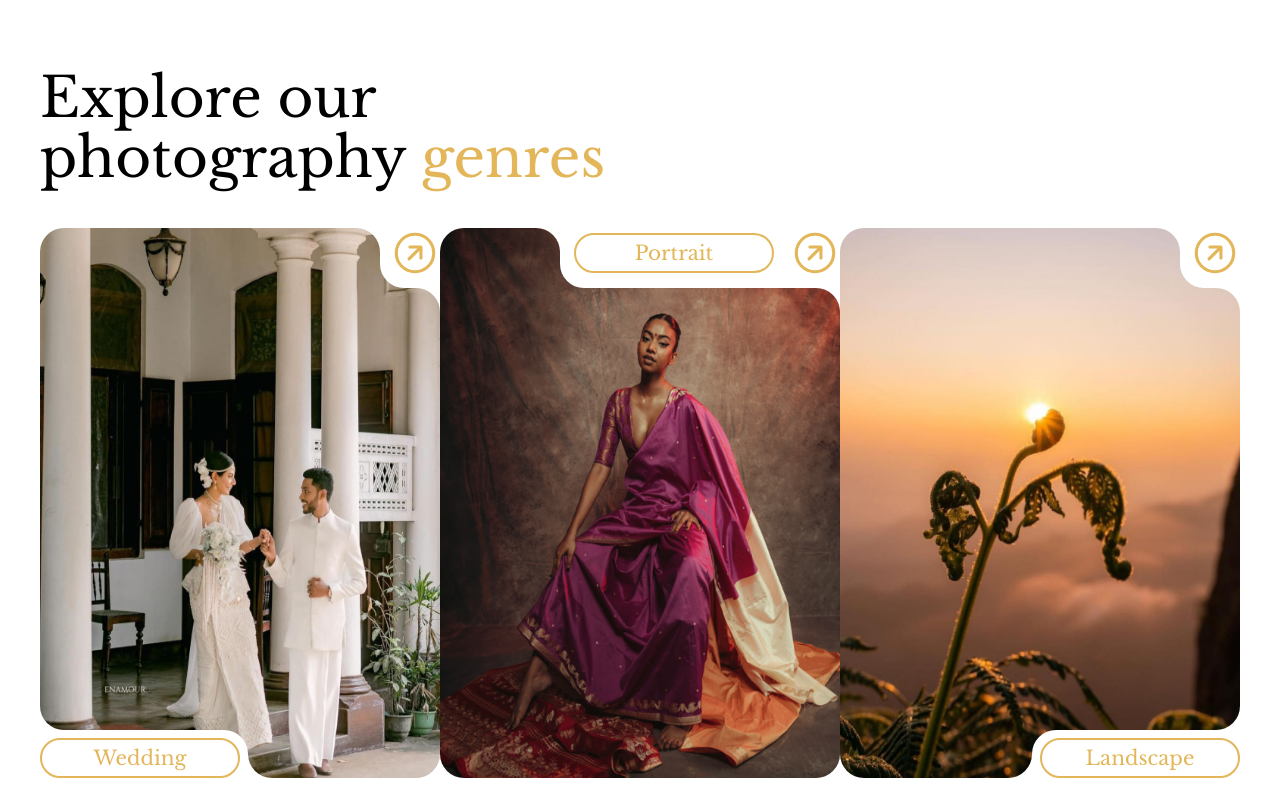
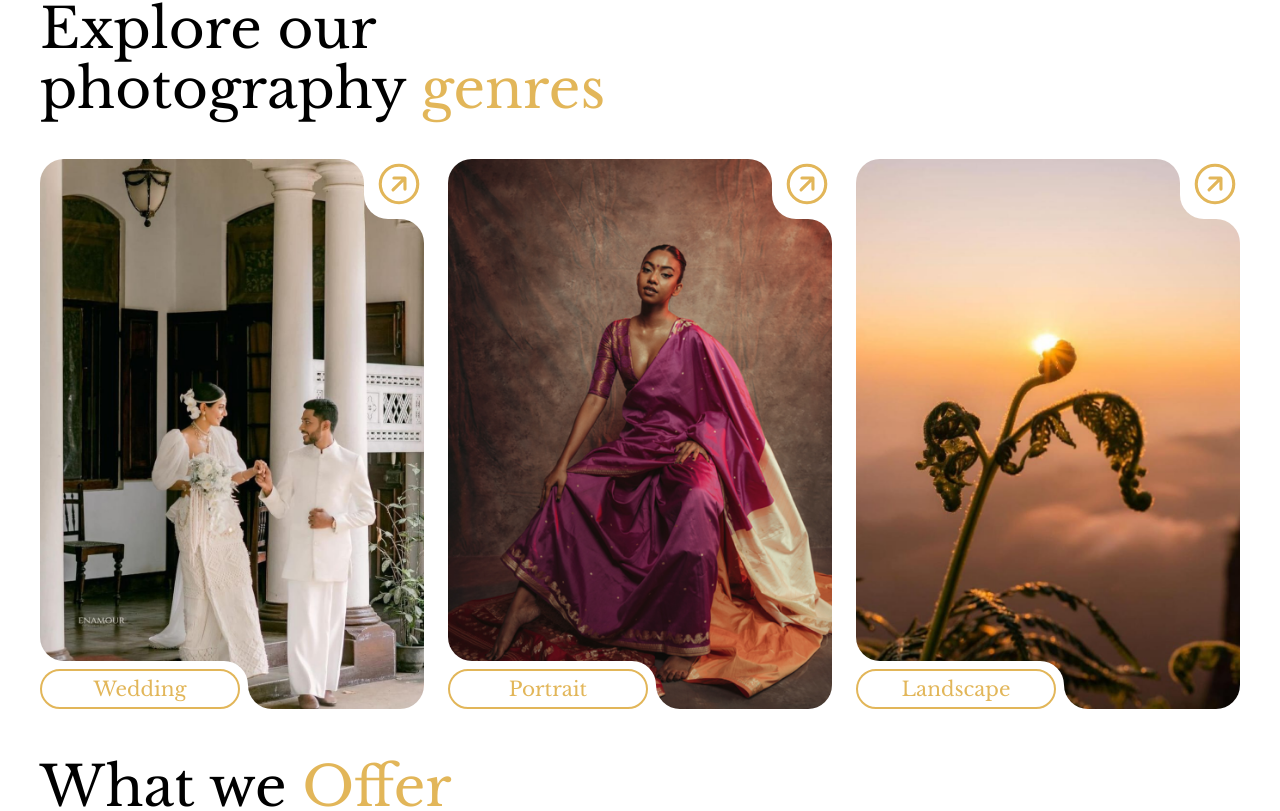
Before and after one commit to rumeshsmrr/photograperWeb, a React (Vite) app: page / in a window 1280 px wide. Shown: the part 849-1660 px from the top of the page. Built offline with nearby package versions, Linux system fonts and the light colour scheme.

Commit message:
give differenct category card sizes for different screen size , change the width and hight of the landing

```diff
--- a/src/Components/Categories/Categories.css
+++ b/src/Components/Categories/Categories.css
@@ -15,6 +15,7 @@
   bottom: -24px;
   right: 0px;
 }
+
 
 
 /* slider  */
--- a/src/Components/Categories/Categories.jsx
+++ b/src/Components/Categories/Categories.jsx
@@ -8,101 +8,60 @@ import { motion } from 'framer-motion';
 
 export default function Categories() {
   return (
-    <div className='pt-2 pl-10 pr-10 mt-10  bg-inherit w-full h-screen flex flex-col justify-center '>
+    <div className='pt-2 px-4 md:px-10 mt-10 bg-inherit w-full  h-fit flex flex-col justify-center'>
       {/* Title with whileInView animation */}
       <motion.div
-        className='font-regular text-[55px] mb-10 titleLineSpace'
+        className='font-regular text-[30px] md:text-[55px] mb-10 titleLineSpace'
         initial={{ x: -100, opacity: 0 }}
-        whileInView={{ x: 0, opacity:1}}
+        whileInView={{ x: 0, opacity: 1 }}
         transition={{ duration: 0.5, delay: 0 }}
       >
         Explore our <br /> photography <span className="text-accent">genres</span>
       </motion.div>
 
-      <div className='w-100 flex justify-between h-fit  '>
-        {/* Image cards */}
-        <motion.div className='w-[450px] h-[550px] relative catCard cursor-pointer'
+      {/* Responsive grid for cards */}
+      <div className='grid grid-cols-1 md:grid-cols-2 lg:grid-cols-3 gap-6 h-fit w-full'>
+        <CategoryCard image={cat1} title="Wedding" delay={0.5} />
+        <CategoryCard image={cat2} title="Portrait" delay={1} />
+        <CategoryCard image={cat3} title="Landscape" delay={1.5} />
+      </div>
+    </div>
+  );
+}
+
+function CategoryCard({ image, title, delay }) {
+  return (
+    <div className='w-full flex flex-wrap gap-3 justify-center '>
+    <motion.div
+      className='relative catCard cursor-pointer w-[300px] md:w-[350px] lg:w-[400px] h-[350px] md:h-[450px] lg:h-[550px]'
       initial={{ x: 100, opacity: 0 }}
       whileInView={{ x: 0, opacity: 1 }}
-        transition={{ duration: 0.5, delay: 0.5}}
+      transition={{ duration: 0.5, delay }}
     >
-          <img className='rounded-3xl w-full h-full' src={cat1} />
+      <img className='rounded-3xl w-full h-full object-cover' src={image} alt={title} />
       <motion.div
-            className='absolute inset-0 bg-white opacity-0 h-[full]'
+        className='absolute inset-0 bg-white opacity-0'
         initial={{ opacity: 0 }}
         whileHover={{
           opacity: [0, 0.8, 0],
           transition: { duration: 0.5 },
         }}
       />
-          <div className='cardCorner bg-white text-[50px] absolute top-0 right-0 text-accent'>
+      <div className='cardCorner bg-white text-[30px] md:text-[50px] absolute top-0 right-0 text-accent'>
         <IoArrowForwardCircleOutline className='-rotate-45 hover:text-black' />
         <div className='shape7'><div id="curved-corner-topright"></div></div>
         <div className='shape8'><div id="curved-corner-topright"></div></div>
       </div>
       <div className='catTag1 pt-2 pb-0 pl-0 pr-2 w-fit bg-white absolute bottom-0 rounded-tr-3xl'>
       <div className='absolute -top-6 left-0'><div id="curved-corner-bottomleft"></div></div>
-            <div className='font-regular text-xl text-accent bg-white py-1 border-solid border-accent border-2 w-[200px] text-center rounded-3xl'>Wedding</div>
+            <div className='font-regular text-xl text-accent bg-white py-1 border-solid border-accent border-2 w-[200px] text-center rounded-3xl'>{title}</div>
             <div className='absolute bottom-0 -right-6'><div id="curved-corner-bottomleft"></div></div>
       </div>
     </motion.div>
-
-        {/* Additional cards */}
-        <motion.div className='w-[450px] h-[550px] relative catCard cursor-pointer'
-        initial={{ x: 100, opacity: 0 }}
-        whileInView={{ x: 0, opacity: 1 }}
-
-        transition={{ duration: 0.5, delay: 1 }}
-        >
-          <img className='rounded-3xl h-full w-full' src={cat2} />
-          <motion.div
-            className='absolute inset-0 bg-white opacity-0 h-full'
-            initial={{ opacity: 0 }}
-            whileHover={{
-              opacity: [0, 0.8, 0],
-              transition: { duration: 0.5 },
-            }}
-          />
-          <div className='cardCorner bg-white text-[50px] absolute top-0 right-0 text-accent flex justify-end gap-2 items-center'>
-            <div className='pt-0 pb-0 pl-1 pr-2 w-fit bg-white'>
-              <div className='font-regular text-xl py-1 text-accent bg-white border-solid border-accent border-2 w-[200px] text-center rounded-3xl'>Portrait</div>
-            </div>
-            <IoArrowForwardCircleOutline className='-rotate-45 hover:text-black' />
-            <div className='shape7'><div id="curved-corner-topright"></div></div>
-            <div className='shape8'><div id="curved-corner-topright"></div></div>
-          </div>
-        </motion.div>
-
-        <motion.div className='w-[450px] h-[550px] relative catCard cursor-pointer'
-        initial={{ x: 100, opacity: 0 }}
-        whileInView={{ x: 0, opacity: 1 }}
-
-        transition={{ duration: 0.5, delay: 1.5 }}
-        >
-          <img className='rounded-3xl h-full w-full'    src={cat3} />
-          <motion.div
-            className='absolute inset-0 bg-white opacity-0 h-fit]'
-            initial={{ opacity: 0 }}
-            whileHover={{
-              opacity: [0, 0.8, 0],
-              transition: { duration: 0.5 },
-            }}
-          />
-          <div className='cardCorner bg-white text-[50px] absolute top-0 right-0 text-accent'>
-            <IoArrowForwardCircleOutline className='-rotate-45 hover:text-black' />
-            <div className='shape7'><div id="curved-corner-topright"></div></div>
-            <div className='shape8'><div id="curved-corner-topright"></div></div>
-          </div>
-          <div className='catTag1 pt-2 pb-0 pl-2 pr-0 w-fit bg-white absolute bottom-0 right-0 rounded-tl-3xl'>
-            <div className='absolute -top-6 right-0'><div id="curved-corner-bottomright"></div></div>
-            <div className='font-regular text-xl text-accent bg-white py-1 border-solid border-accent border-2 w-[200px] text-center rounded-3xl'>Landscape</div>
-            <div className='absolute bottom-0 -left-6'><div id="curved-corner-bottomright"></div></div>
-          </div>
-        </motion.div>
-      </div>
     </div>
   );
 }
+
 
 //sliding
 
--- a/src/Components/Landing/Landing.jsx
+++ b/src/Components/Landing/Landing.jsx
@@ -7,7 +7,7 @@ const categories = ["Wedding", "Birthday", "Graduation", "Corporate"];
 
 export default function Landing() {
   return (
-    <div className='p-2 pb-0 mb-2 h-full'>
+    <div className='p-2 pb-0 mb-2 h-screen w-screen'>
       <div className="bgVideoLanding">
         <video className="videoBackground" autoPlay loop muted>
           <source src={backgroundVideo} type="video/mp4" />
--- a/src/Components/Nav/Navbar.css
+++ b/src/Components/Nav/Navbar.css
@@ -153,5 +153,5 @@
 .shape4 {
   position: absolute;
   bottom: -24px;
-    right: 8px;
+    right: 0px;
 }
```
Lines whose indentation alone changed are shown as unchanged.
